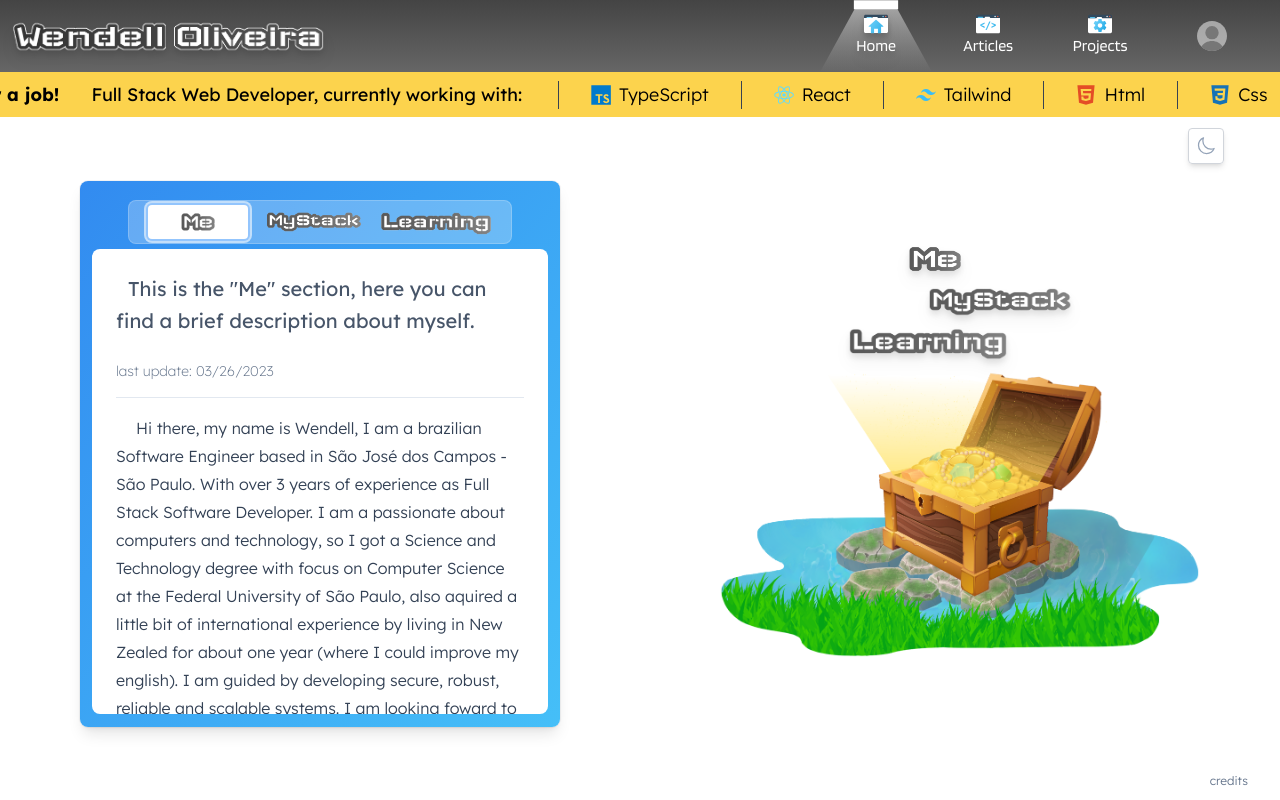
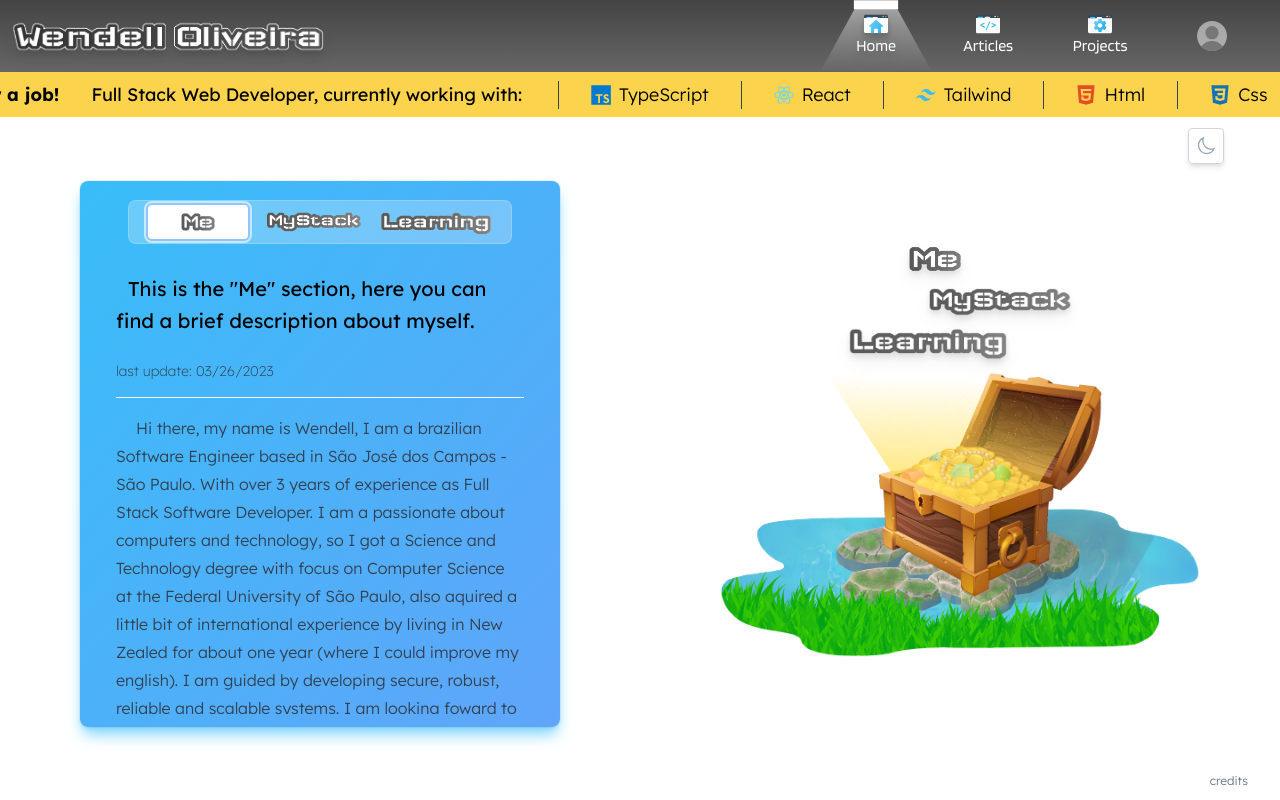
Before and after one commit to sowodev/my-portfolio, a React (Vite) app: page / in a window 1280 px wide. Built offline with nearby package versions, Linux system fonts and the light colour scheme; what tailwindcss-hyphens would draw is missing.

Commit message:
changed the text panel at the home page fixed some colors issues

```diff
--- a/src/App.tsx
+++ b/src/App.tsx
@@ -16,7 +16,7 @@ import {
   DialogType,
   GlobalContext,
 } from "./components/commom/context/GlobalContext";
-import { useState } from "react";
+import { useEffect, useState } from "react";
 import DarkModeBtn from "./components/global-btns/DarkModeBtn";
 import SignUp from "./pages/SignUp";
 import ForgotPassword from "./pages/ForgotPassword";
@@ -28,6 +28,14 @@ function App() {
   const set_dark: DarkType = { is_dark, setIsDark };
   const [open_credits, setOpenCredits] = useState(false);
   const set_credits: CreditsType = { open_credits, setOpenCredits };
+
+  useEffect(() => {
+    if (localStorage.getItem("theme")) {
+      setIsDark(localStorage.getItem("theme")!);
+    } else {
+      localStorage.setItem("theme", "light");
+    }
+  }, []);
 
   return (
     <div className={`flex flex-col w-full h-screen ${is_dark}`}>
--- a/src/components/global-btns/DarkModeBtn.tsx
+++ b/src/components/global-btns/DarkModeBtn.tsx
@@ -8,9 +8,13 @@ const DarkModeBtn: React.FC = function darkModeBtn() {
   return (
     <button
       className="flex absolute top-32 right-14 w-9 h-9 rounded border border-gray-300 shadow-md justify-center items-center hover:bg-slate-100 hover:scale-110 dark:border-gray-700 dark:bg-slate-800 dark:shadow-slate-600 dark:hover:bg-slate-700 transition ease-in-out duration-300"
-      onClick={() =>
-        set_dark.setIsDark(set_dark.is_dark === "light" ? "dark" : "light")
-      }
+      onClick={() => {
+        set_dark.setIsDark(set_dark.is_dark === "light" ? "dark" : "light");
+        localStorage.setItem(
+          "theme",
+          set_dark.is_dark === "light" ? "dark" : "light"
+        );
+      }}
     >
       {set_dark.is_dark === "dark" ? (
         <SunIcon className="w-5 h-5 stroke-slate-200" />
--- a/src/components/home/TextPanel.tsx
+++ b/src/components/home/TextPanel.tsx
@@ -17,7 +17,7 @@ const TextPanel = function textPanel() {
   }
 
   return (
-    <div className="flex flex-col w-3/4 h-4/5 mt-16 bg-gradient-to-tl from-[#45bff8] to-[#328bf0] shadow-lg ring-1 ring-slate-900/5 justify-center items-center rounded-lg ">
+    <div className="flex flex-col w-3/4 h-4/5 mt-16 bg-gradient-to-tl from-blue-400  to-sky-400 shadow-lg shadow-sky-300 ring-1 ring-slate-900/5 justify-center items-center rounded-lg dark:from-sky-700 dark:to-blue-950 dark:shadow-sky-800">
       <div className="flex w-full h-[10%] justify-center items-center">
         <div className="flex flex-row w-[80%] h-[80%] bg-[#ffffff3f] border border-[#f5f5f538] rounded-lg justify-center items-center gap-4">
           <div
@@ -57,9 +57,7 @@ const TextPanel = function textPanel() {
           </div>
         </div>
       </div>
-      <div className="w-[95%] h-[85%] bg-white rounded-lg dark:bg-slate-700 transition ease-linear duration-300">
-        {component_to_show}
-      </div>
+      <div className="w-[95%] h-[85%] rounded-lg">{component_to_show}</div>
     </div>
   );
 };
--- a/src/components/home/text_panel/Learning.tsx
+++ b/src/components/home/text_panel/Learning.tsx
@@ -13,7 +13,7 @@ const Learning = function learning() {
           <hr className="my-4 dark:border-slate-500" />
           <ul className="font-[Lexend] dark:text-slate-300">
             <li>NextJS</li>
-            <li>GraphQL</li>
+            <li>tRPC</li>
             <li>NoSQL</li>
             <li>Search Engine Optimization</li>
             <li>Test Driven Development</li>
--- a/src/components/home/text_panel/Me.tsx
+++ b/src/components/home/text_panel/Me.tsx
@@ -9,14 +9,14 @@ const Me = function me(): ReactElement {
     <>
       <div className="flex flex-col w-full h-full text-white px-6 py-2 justify-between overflow-y-auto">
         <div className="mt-4 prose prose-slate mx-auto">
-          <p className="lead indent-3 font-[Lexend] dark:text-white">
+          <p className="lead indent-3 text-black font-[Lexend] dark:text-white">
             This is the "Me" section, here you can find a brief description
             about myself.
           </p>
-          <div className="text-sm text-slate-500 font-[Lexend] font-extralight dark:text-slate-300">
+          <div className="text-sm font-[Lexend] font-extralight dark:text-slate-300">
             last update: 03/26/2023
           </div>
-          <hr className="my-4 dark:border-slate-500" />
+          <hr className="my-4 border-white dark:border-slate-500" />
           <p className="indent-5 font-[Lexend] font-light dark:text-slate-300">
             Hi there, my name is Wendell, I am a brazilian Software Engineer
             based in São José dos Campos - São Paulo. With over 3 years of
@@ -33,7 +33,7 @@ const Me = function me(): ReactElement {
         </div>
         <div className="flex flex-row w-full gap-8 text-gray-600 justify-end pb-4">
           <a
-            className="flex flex-row gap-3 h-12 ring-1 ring-gray-300 rounded justify-center items-center hover:bg-gray-300 hover:shadow-lg hover:scale-110 ease-in-out duration-300 dark:hover:bg-slate-600"
+            className="flex flex-row gap-3 h-12 ring-1 ring-gray-100 rounded justify-center items-center hover:bg-gray-100 hover:shadow-lg hover:scale-110 ease-in-out duration-300 dark:hover:bg-slate-600"
             href="https://www.github.com/sowodin"
             target="_blank"
             rel="noopener noreferrer"
```
